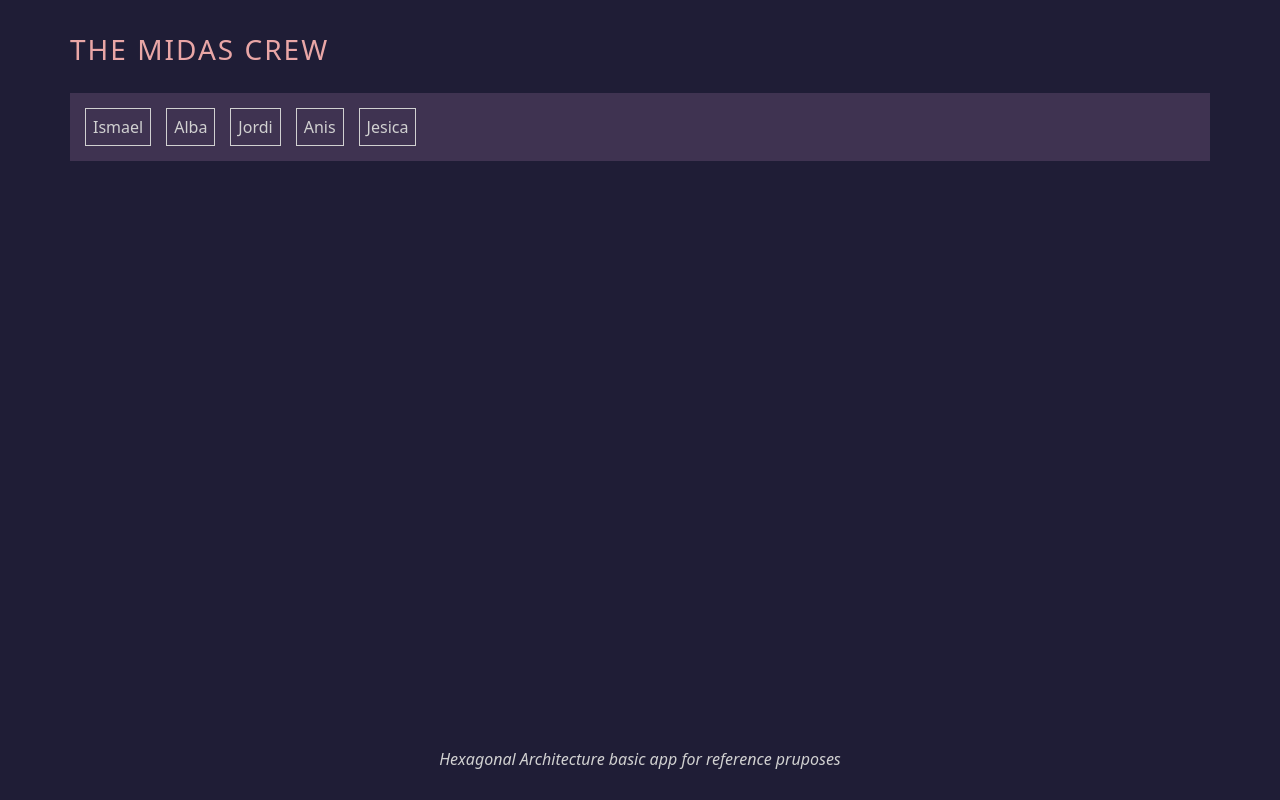
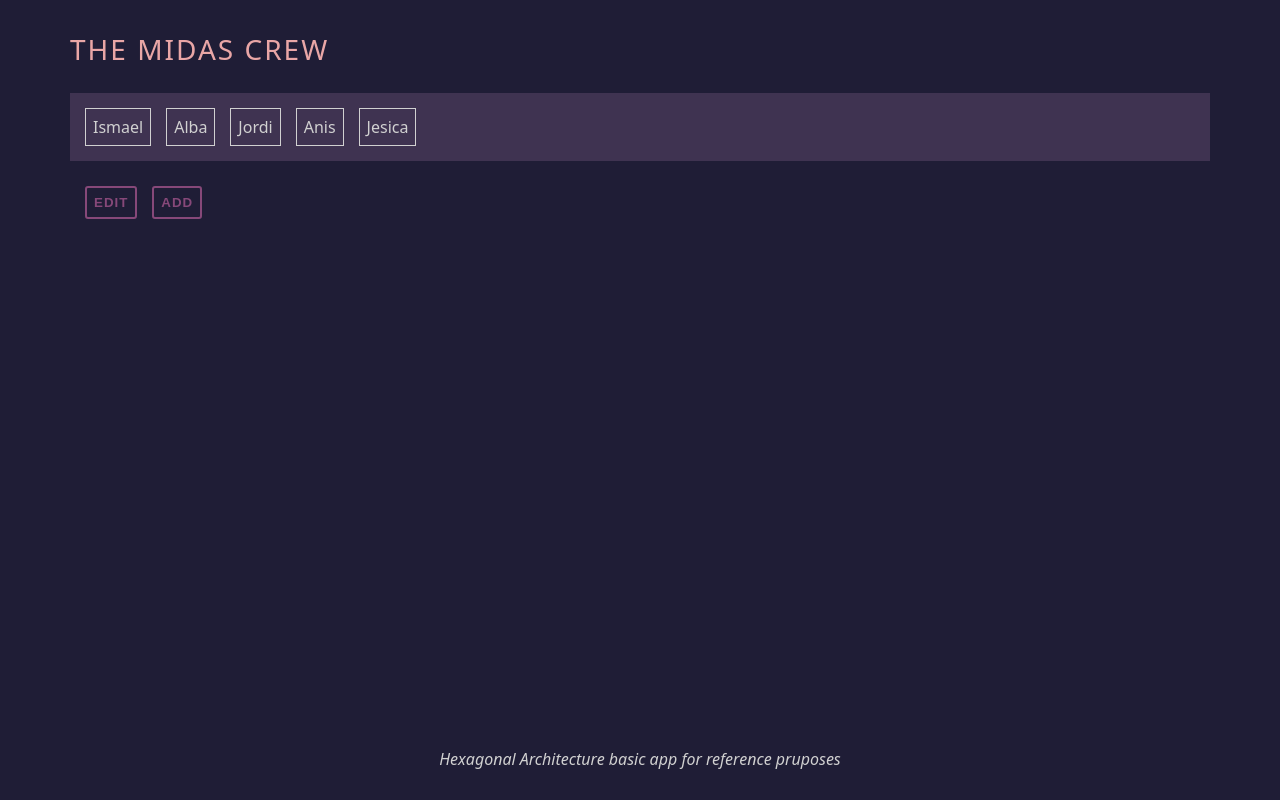
Before and after one commit to seatcode/midas-hexarch, a React (Vite) app: page / in a window 1280 px wide. Built offline with nearby package versions, Linux system fonts and the light colour scheme.

Commit message:
Add action buttons

```diff
--- a/package.json
+++ b/package.json
@@ -9,6 +9,7 @@
     "lint": "ts-standard"
   },
   "dependencies": {
+    "clsx": "1.1.1",
     "react": "17.0.2",
     "react-dom": "17.0.2"
   },
--- /dev/null
+++ b/src/components/ActionButton/index.module.css
@@ -0,0 +1,12 @@
+.wrapper {
+  cursor: pointer;
+  padding: 7px;
+  border: 2px solid var(--color-primary);
+  border-radius: 3px;
+  background: transparent;
+
+  color: var(--color-primary);
+  text-transform: uppercase;
+  letter-spacing: 1px;
+  font-weight: bold;
+}
--- /dev/null
+++ b/src/components/ActionButton/index.tsx
@@ -0,0 +1,10 @@
+import type { ActionButtonProps } from './types'
+import styles from './index.module.css'
+
+export default function ({ children, onClick }: ActionButtonProps): JSX.Element {
+  return (
+    <button className={styles.wrapper} onClick={onClick}>
+      {children}
+    </button>
+  )
+}
--- /dev/null
+++ b/src/components/ActionButton/types.ts
@@ -0,0 +1,6 @@
+import React from 'react'
+
+export interface ActionButtonProps {
+  children: React.ReactNode
+  onClick: React.MouseEventHandler<HTMLButtonElement>
+}
--- a/src/components/MemberCard/index.tsx
+++ b/src/components/MemberCard/index.tsx
@@ -1,5 +1,4 @@
 import type { MemberCardProps } from './types'
-
 import styles from './index.module.css'
 
 export default function MemberCard ({ name }: MemberCardProps): JSX.Element {
--- a/src/root/App/index.module.css
+++ b/src/root/App/index.module.css
@@ -29,6 +29,13 @@
   gap: 15px;
 }
 
+.actionButtons {
+  margin-top: 10px;
+  padding: 15px;
+  display: flex;
+  gap: 15px;
+}
+
 .footer {
   margin-top: 15px;
   font-size: 16px;
--- a/src/root/App/index.tsx
+++ b/src/root/App/index.tsx
@@ -1,7 +1,28 @@
+import { useState } from 'react'
+
+import ActionButton from '../../components/ActionButton'
 import MemberCard from '../../components/MemberCard'
+
+import type { Member } from './types'
 import styles from './index.module.css'
 
+const DEFAULT_MEMBERS: Member[] = [
+  { name: 'Ismael' },
+  { name: 'Alba' },
+  { name: 'Jordi' },
+  { name: 'Anis' },
+  { name: 'Jesica' }
+]
+
 export default function App (): JSX.Element {
+  const [members, setMembers] = useState<Member[]>(DEFAULT_MEMBERS)
+
+  const handleAddClick = (): void => {
+    const name = window.prompt("Introduce the new member's name:")
+    if (name === null) return
+    setMembers(prev => [...prev, { name }])
+  }
+
   return (
     <div className={styles.wrapper}>
       <header>
@@ -9,11 +30,13 @@ export default function App (): JSX.Element {
       </header>
       <main className={styles.main}>
         <div className={styles.memberList}>
-          <MemberCard name='Ismael' />
-          <MemberCard name='Alba' />
-          <MemberCard name='Jordi' />
-          <MemberCard name='Anis' />
-          <MemberCard name='Jesica' />
+          {members.map(member => (
+            <MemberCard key={member.name} name={member.name} />
+          ))}
+        </div>
+        <div className={styles.actionButtons}>
+          <ActionButton onClick={() => {}}>Edit</ActionButton>
+          <ActionButton onClick={handleAddClick}>Add</ActionButton>
         </div>
       </main>
       <footer className={styles.footer}>
--- /dev/null
+++ b/src/root/App/types.ts
@@ -0,0 +1,3 @@
+export interface Member {
+  name: string
+}
```
Also changed, not shown: 1 other file (tests, documents, lock files or other folders).
